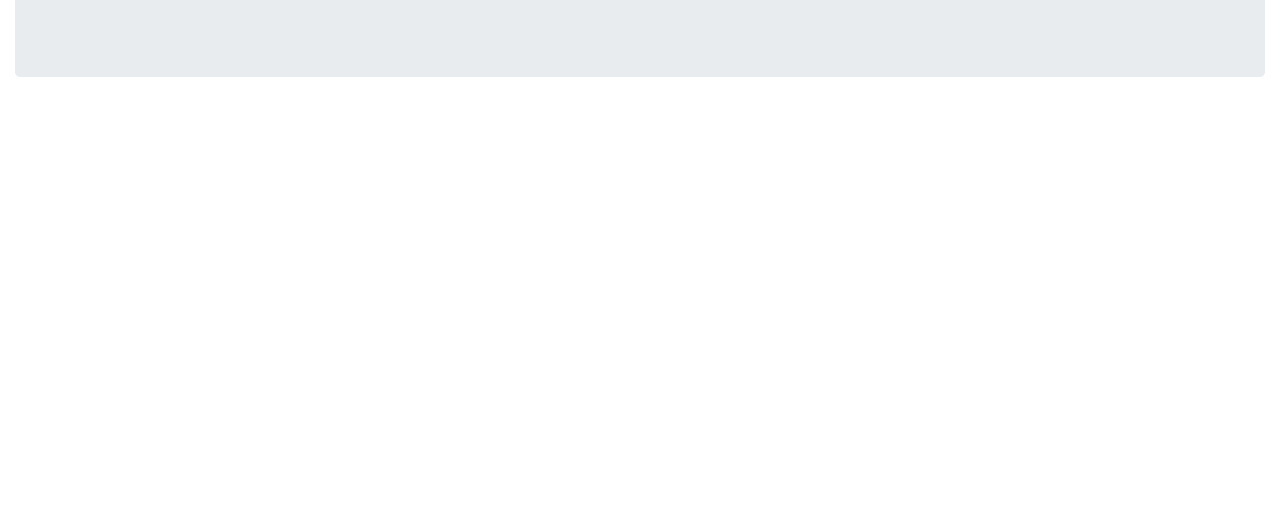
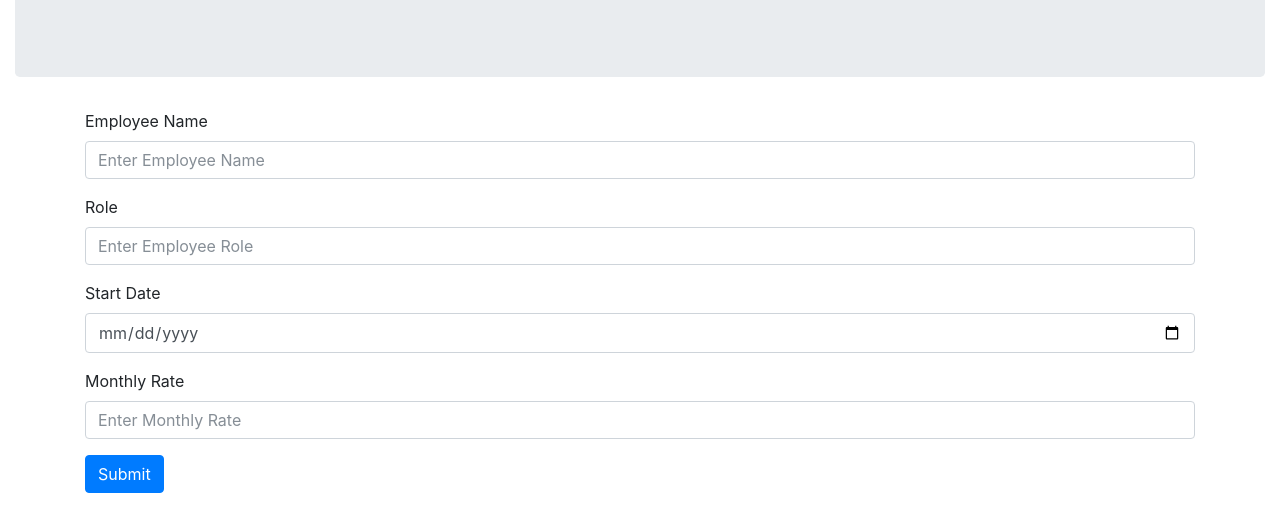
Before and after one commit to louise-hayes/ProjectOct26, a plain HTML site: page index.html in a window 1280 px wide. Shown: the part 147-678 px from the top of the page. Drawn offline with nearby package versions, Linux system fonts and the light colour scheme.

Commit message:
Added form

```diff
--- a/index.html
+++ b/index.html
@@ -31,11 +31,32 @@
 
     </div>
 
-    <div class="container-fluid">
+    <div class="container">
 
         <div class="row">
 
             <div class="col-md-12">
+
+                <form>
+                    <div class="form-group">
+                        <label for="name">Employee Name</label>
+                        <input type="text" class="form-control" placeholder="Enter Employee Name">
+                    </div>
+                    <div class="form-group">
+                        <label for="role">Role</label>
+                        <input type="text" class="form-control" placeholder="Enter Employee Role">
+                    </div>
+                    <div class="form-group">
+                        <label for="start date">Start Date</label>
+                        <input type="date" class="form-control" placeholder="Start Date">
+                    </div>
+                    <div class="form-group">
+                        <label for="monthly rate">Monthly Rate</label>
+                        <input type="number" class="form-control" placeholder="Enter Monthly Rate">
+                    </div>
+
+                    <button type="submit" class="btn btn-primary">Submit</button>
+                </form>
 
             </div>
 
```
